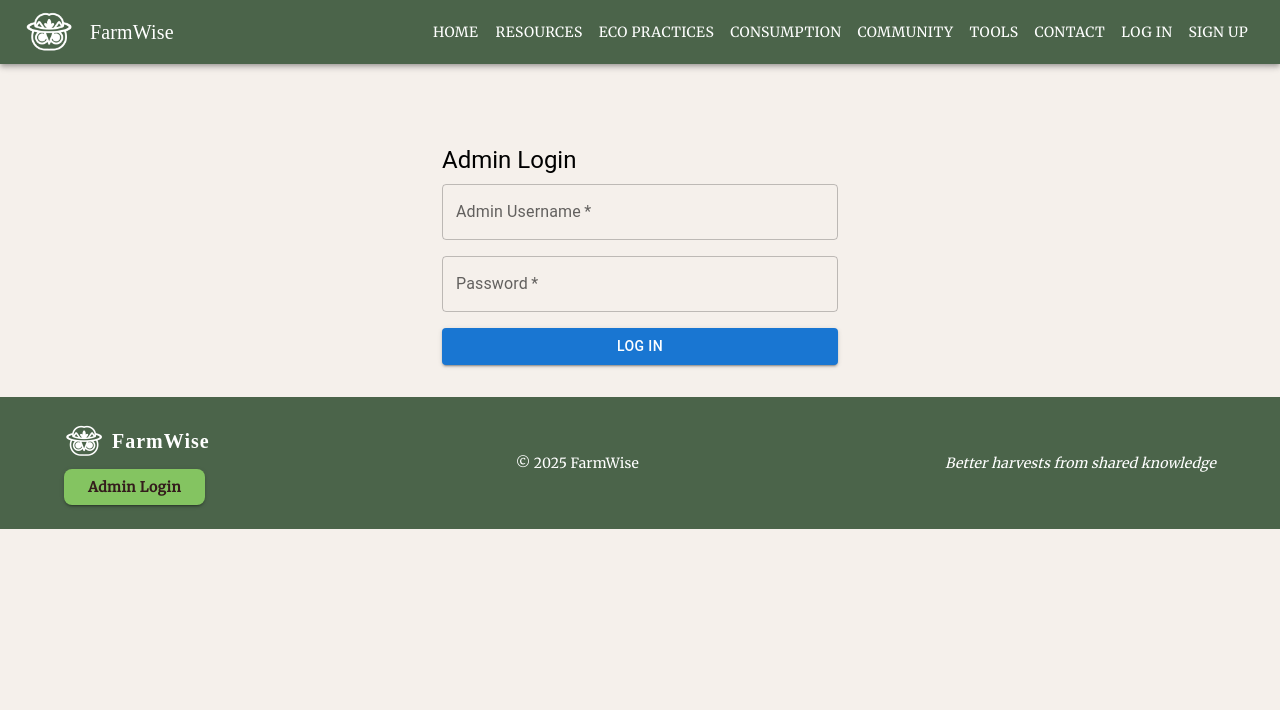
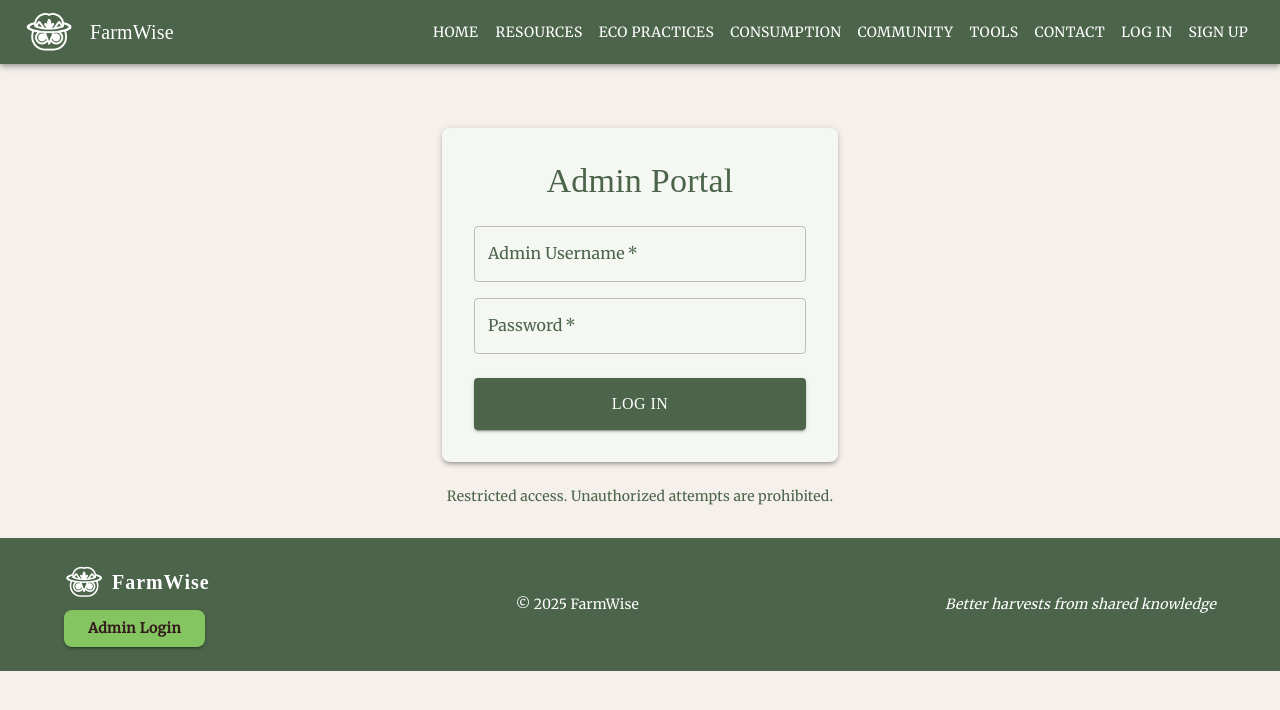
Before and after one commit to nsoadorable/FarmWise, a React (Create React App) app in the folder farmwise/: page /admin in a window 1280 px wide. Shown: the top 710 px of the page. Built offline with nearby package versions, Linux system fonts and the light colour scheme.

Commit message:
updated admin login layout

```diff
--- a/farmwise/src/pages/AdminLoginPage.js
+++ b/farmwise/src/pages/AdminLoginPage.js
@@ -1,40 +1,162 @@
 import React, { useState } from 'react';
-import { Container, TextField, Button, Typography, Alert, Box } from '@mui/material';
+import {
+  Container,
+  TextField,
+  Button,
+  Typography,
+  Alert,
+  Box,
+  Paper
+} from '@mui/material';
 import axios from 'axios';
 
 export default function AdminLoginPage({ onLogin }) {
   const [form, setForm] = useState({ username: '', password: '' });
   const [error, setError] = useState('');
+  const [loading, setLoading] = useState(false);
 
-  const handleChange = e => setForm({ ...form, [e.target.name]: e.target.value });
+  const handleChange = e => {
+    setForm({ ...form, [e.target.name]: e.target.value });
+    setError(''); // Clear error when typing
+  };
 
   const handleSubmit = async e => {
     e.preventDefault();
     setError('');
+    setLoading(true);
+
     try {
-      // Replace with your admin login endpoint
       const res = await axios.post('http://localhost:5000/api/auth/admin-login', form);
-      onLogin(res.data.token); // Pass token up
+      onLogin(res.data.token);
     } catch (err) {
-      setError('Invalid admin credentials.');
+      setError(err.response?.data?.message || 'Invalid admin credentials');
+    } finally {
+      setLoading(false);
     }
   };
 
   return (
-    <Container maxWidth="xs" sx={{ mt: 10 }}>
-      <Typography variant="h5" gutterBottom>Admin Login</Typography>
-      {error && <Alert severity="error" sx={{ mb: 2 }}>{error}</Alert>}
-      <Box component="form" onSubmit={handleSubmit}>
-        <TextField
-          name="username" label="Admin Username" fullWidth required sx={{ mb: 2 }}
-          value={form.username} onChange={handleChange}
-        />
-        <TextField
-          name="password" label="Password" type="password" fullWidth required sx={{ mb: 2 }}
-          value={form.password} onChange={handleChange}
-        />
-        <Button type="submit" variant="contained" fullWidth>Log In</Button>
-      </Box>
+    <Container
+      maxWidth="xs"
+      sx={{
+        mt: 8,
+        fontFamily: "'Merriweather', serif"
+      }}
+    >
+      <Paper
+        elevation={3}
+        sx={{
+          p: 4,
+          backgroundColor: '#f5f7f3',
+          borderRadius: 2,
+          boxShadow: 3
+        }}
+      >
+        <Typography
+          variant="h4"
+          gutterBottom
+          sx={{
+            fontFamily: "'Sitka Semibold', serif",
+            color: '#4b644a',
+            textAlign: 'center',
+            mb: 3
+          }}
+        >
+          Admin Portal
+        </Typography>
+
+        {error && (
+          <Alert
+            severity="error"
+            sx={{
+              mb: 3,
+              fontFamily: "'Merriweather', serif",
+              backgroundColor: '#f8d7da',
+              color: '#721c24'
+            }}
+          >
+            {error}
+          </Alert>
+        )}
+
+        <Box component="form" onSubmit={handleSubmit} noValidate>
+          <TextField
+            name="username"
+            label="Admin Username"
+            fullWidth
+            required
+            value={form.username}
+            onChange={handleChange}
+            sx={{ mb: 2 }}
+            inputProps={{
+              style: {
+                fontFamily: "'Merriweather', serif"
+              }
+            }}
+            InputLabelProps={{
+              style: {
+                fontFamily: "'Merriweather', serif",
+                color: '#4b644a'
+              }
+            }}
+          />
+
+          <TextField
+            name="password"
+            label="Password"
+            type="password"
+            fullWidth
+            required
+            value={form.password}
+            onChange={handleChange}
+            sx={{ mb: 3 }}
+            inputProps={{
+              style: {
+                fontFamily: "'Merriweather', serif"
+              }
+            }}
+            InputLabelProps={{
+              style: {
+                fontFamily: "'Merriweather', serif",
+                color: '#4b644a'
+              }
+            }}
+          />
+
+          <Button
+            type="submit"
+            variant="contained"
+            fullWidth
+            disabled={loading}
+            sx={{
+              py: 1.5,
+              fontFamily: "'Sitka Semibold', serif",
+              fontSize: '1rem',
+              bgcolor: '#4b644a',
+              '&:hover': {
+                bgcolor: '#3a4f39'
+              },
+              '&:disabled': {
+                bgcolor: '#cccccc'
+              }
+            }}
+          >
+            {loading ? 'Authenticating...' : 'Log In'}
+          </Button>
+        </Box>
+      </Paper>
+
+      <Typography
+        variant="body2"
+        sx={{
+          mt: 3,
+          textAlign: 'center',
+          color: '#4b644a',
+          fontFamily: "'Merriweather', serif"
+        }}
+      >
+        Restricted access. Unauthorized attempts are prohibited.
+      </Typography>
     </Container>
   );
 }
```
